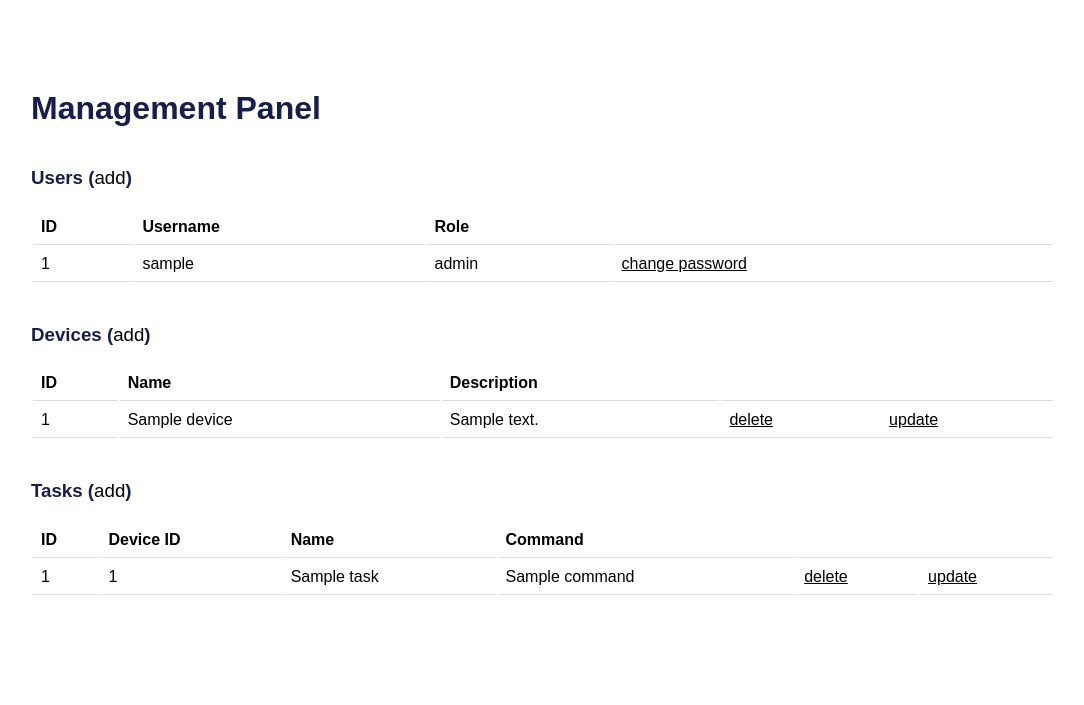
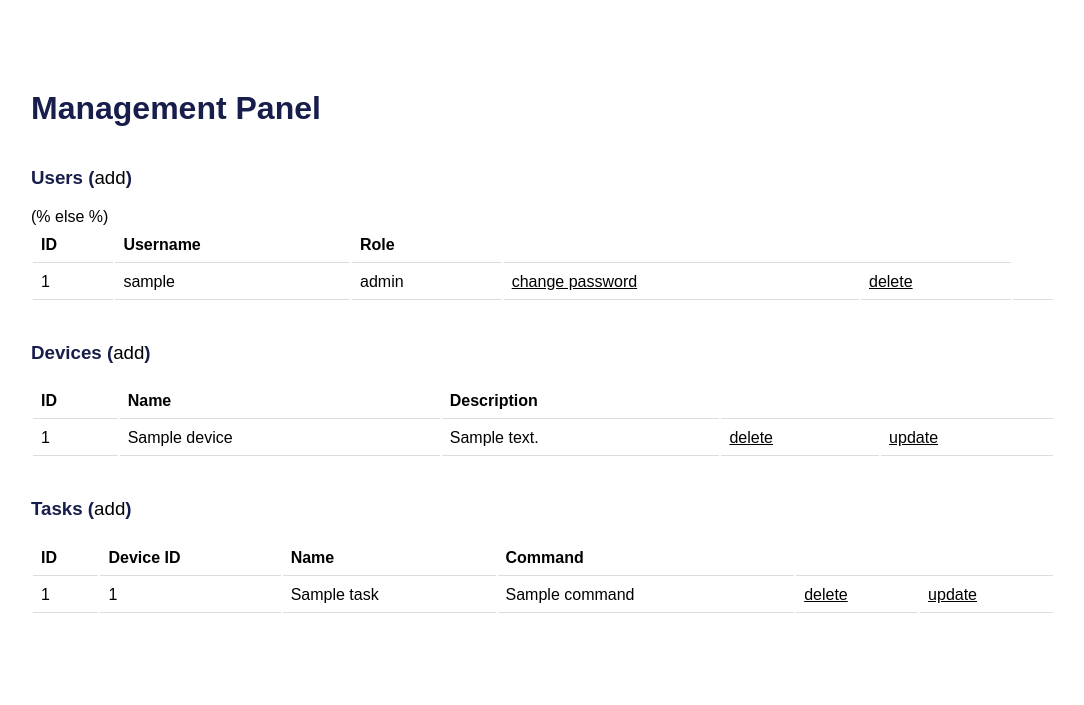
Before and after one commit to mcpcpc/taskbox, a Flask app: template taskbox/templates/manage/manage.html in a window 1280 px wide. Shown: the part 97-802 px from the top of the page, without its empty margins (97-1181 px from the left). Before the commit the page ends 692 px from the top, so only its background shows below. Run offline with Flask 2, Linux system fonts and the light colour scheme; the template is opened without the code that fills it: most values are stand-ins (such as "Sample title", 1, 10 or a date in 2020).

Commit message:
Update manage.html

```diff
--- a/taskbox/templates/manage/manage.html
+++ b/taskbox/templates/manage/manage.html
@@ -11,7 +11,7 @@
 				<th>ID</th>
 				<th>Username</th>
 				<th>Role</th>
-				<th colspan="1"></th>
+				<th colspan="2"></th>
 			</tr>
 		</thead>
 		<tbody>
@@ -21,6 +21,11 @@
 				<td>{{ user.username }}</td>
 				<td>{{ user.role }}</td>
 				<td><a href="{{ url_for('auth.update', id=user['id']) }}">change password</a></td>
+				{% if user.role != "admin" %}
+				<td><a href="{{ url_for('auth.delete', id=user['id']) }}">delete</a></td>
+				(% else %)
+				<td></td>
+				{% endif %}
 			</tr>
 			{% endfor %}
 		</tbody>
```
